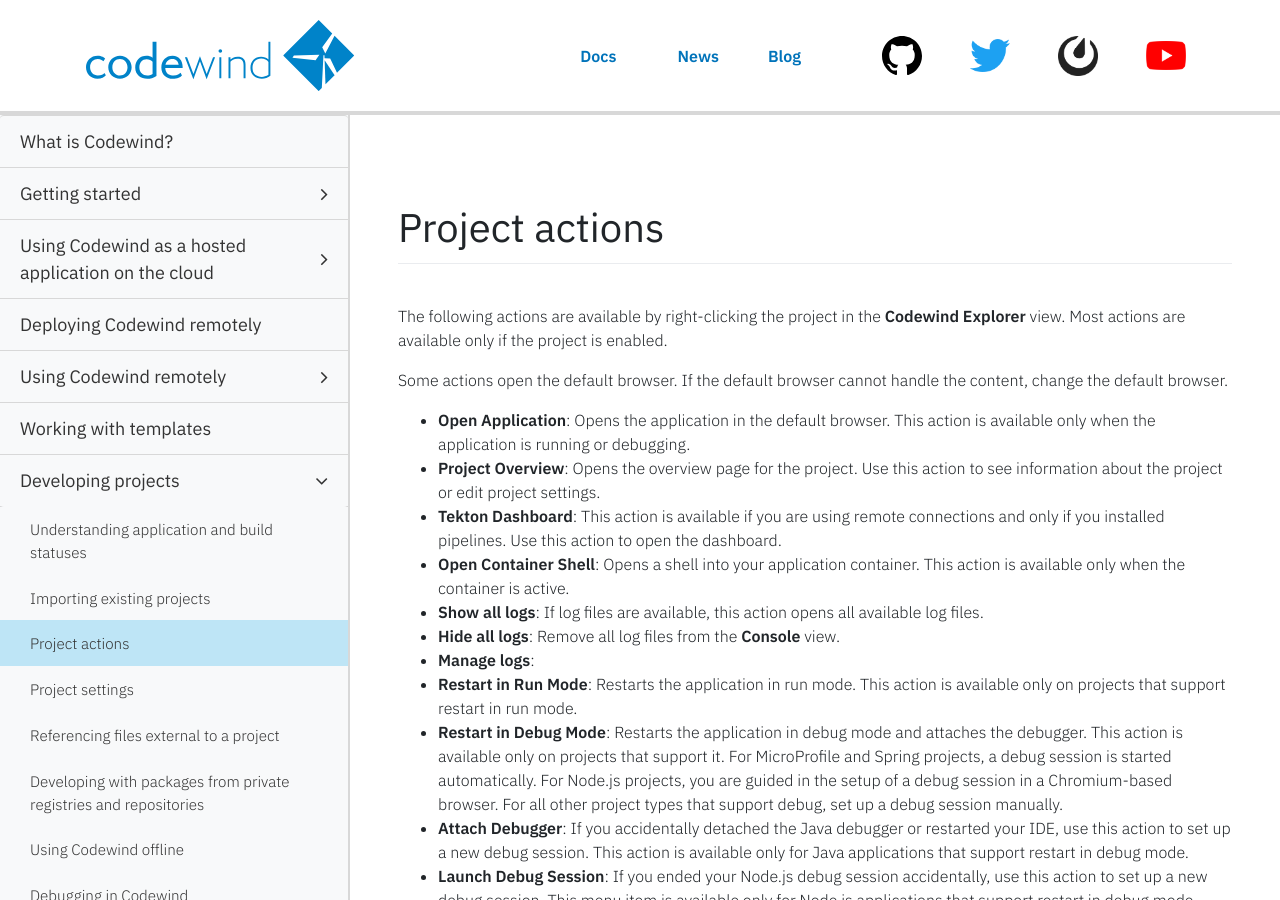
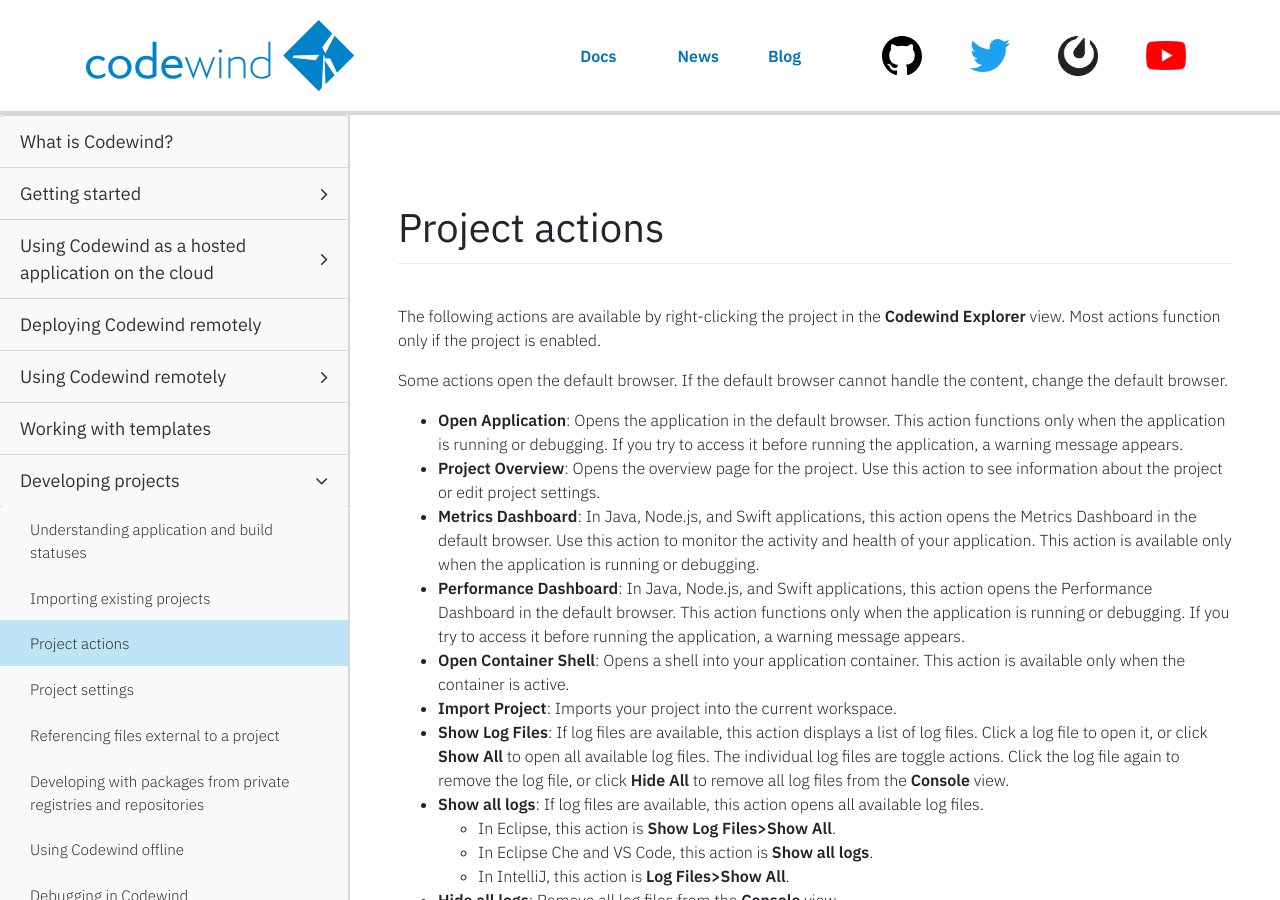
Before and after one commit to eclipse-archived/codewind-docs, a Jekyll site: the page built from docs/_documentations/project-actions.md, in a window 1280 px wide and 900 px high. Built offline with Jekyll 4.4.1, drawn with Linux system fonts in a browser that asks for light colours; nearby versions of some CDN libraries; comment, search, counter and statistics services are not loaded; some of the changed text lies outside the part shown.

Commit message:
Incorporating feedback from SVT
Signed-off-by: Sarah Ishida <sishida@us.ibm.com>

```diff
--- a/docs/_documentations/project-actions.md
+++ b/docs/_documentations/project-actions.md
@@ -10,24 +10,36 @@ type: document
 
 # Project actions
 
-The following actions are available by right-clicking the project in the **Codewind Explorer** view. Most actions are available only if the project is enabled.
+The following actions are available by right-clicking the project in the **Codewind Explorer** view. Most actions function only if the project is enabled.
 
 Some actions open the default browser. If the default browser cannot handle the content, change the default browser.
 
-- **Open Application**: Opens the application in the default browser. This action is available only when the application is running or debugging.
+- **Open Application**: Opens the application in the default browser. This action functions only when the application is running or debugging. If you try to access it before running the application, a warning message appears.
 - **Project Overview**: Opens the overview page for the project. Use this action to see information about the project or edit project settings.
-- **Tekton Dashboard**: This action is available if you are using remote connections and only if you installed pipelines. Use this action to open the dashboard.
+- **Metrics Dashboard**: In Java, Node.js, and Swift applications, this action opens the Metrics Dashboard in the default browser. Use this action to monitor the activity and health of your application. This action is available only when the application is running or debugging.
+- **Performance Dashboard**: In Java, Node.js, and Swift applications, this action opens the Performance Dashboard in the default browser. This action functions only when the application is running or debugging. If you try to access it before running the application, a warning message appears.
 - **Open Container Shell**: Opens a shell into your application container. This action is available only when the container is active.
+- **Import Project**: Imports your project into the current workspace.
+- **Show Log Files**: If log files are available, this action displays a list of log files. Click a log file to open it, or click **Show All** to open all available log files. The individual log files are toggle actions. Click the log file again to remove the log file, or click **Hide All** to remove all log files from the **Console** view.
 - **Show all logs**: If log files are available, this action opens all available log files.
+   - In Eclipse, this action is **Show Log Files>Show All**.
+   - In Eclipse Che and VS Code, this action is **Show all logs**.
+   - In IntelliJ, this action is **Log Files>Show All**.
 - **Hide all logs**: Remove all log files from the **Console** view.
-- **Manage logs**:
+   - In Eclipse, this action is **Show Log Files>Hide All**.
+   - In Eclipse Che and VS Code, this action is **Hide all logs**.
+   - In IntelliJ, this action is **Log Files>Hide All**.
+- **Manage logs**: In VS Code, this action opens the Command Palette, where you can select which logs you want to see.
 - **Restart in Run Mode**: Restarts the application in run mode. This action is available only on projects that support restart in run mode.
 - **Restart in Debug Mode**: Restarts the application in debug mode and attaches the debugger. This action is available only on projects that support it. For MicroProfile and Spring projects, a debug session is started automatically. For Node.js projects, you are guided in the setup of a debug session in a Chromium-based browser. For all other project types that support debug, set up a debug session manually.
 - **Attach Debugger**:  If you accidentally detached the Java debugger or restarted your IDE, use this action to set up a new debug session. This action is available only for Java applications that support restart in debug mode.
 - **Launch Debug Session**: If you ended your Node.js debug session accidentally, use this action to set up a new debug session. This menu item is available only for Node.js applications that support restart in debug mode.
-- **Build**: Initiate a build of your project. This action is not available if a build is already running.
+- **Build**: Initiate a build of your project. This action doesn't function if a build is already running. If you try to use it when a build is running, it doesn't work, or a warning message appears.
 - **Disable Auto Build** and **Enable Auto Build**: Enable or disable the automatic building of projects. Use this action to disable automatic builds if you are making a lot of changes and don't want builds to be triggered until you are done. This action is enabled by default.
-- **Move Project**:
+- **Enable Inject Appmetrics** and **Disable Inject Appmetrics**: Enable or disable the injection of application metrics at build time. **Enable Inject Appmetrics** provides monitoring capabilities that the Performance Dashboard uses. It is disabled by default and is supported on Codewind-style Java, Node.js, and Swift projects, except Java Lagom.
+- **Move Project**: Move a project to a different workspace.
 - **Disable Project** or **Enable Project**: Disables or enables the project.
-- **Remove Project**: This action removes a project from Codewind. You can also optionally delete the project from your workspace and the file system. When you click **Remove**, a confirmation dialog is displayed that has a checkbox for removing the project from the workspace and the file system. The checkbox is deselected by default.
+- **Remove Project**: This action removes a project from Codewind. Optionally, delete the project from your workspace and the file system. When you click **Remove**, a confirmation dialog is displayed.
+  - In Eclipse, select the checkbox for removing the project from the workspace and the file system. The checkbox is cleared by default.
+  - Other IDEs ask for project removal from the disk. Use the button to confirm.
 - **Refresh**: If the project gets out of sync, use this action to refresh it. To refresh all projects for a connection, right-click the connection and select **Refresh**.
```
Also changed, not shown: docs/_documentations/project-settings.md (+4 -6 lines).
